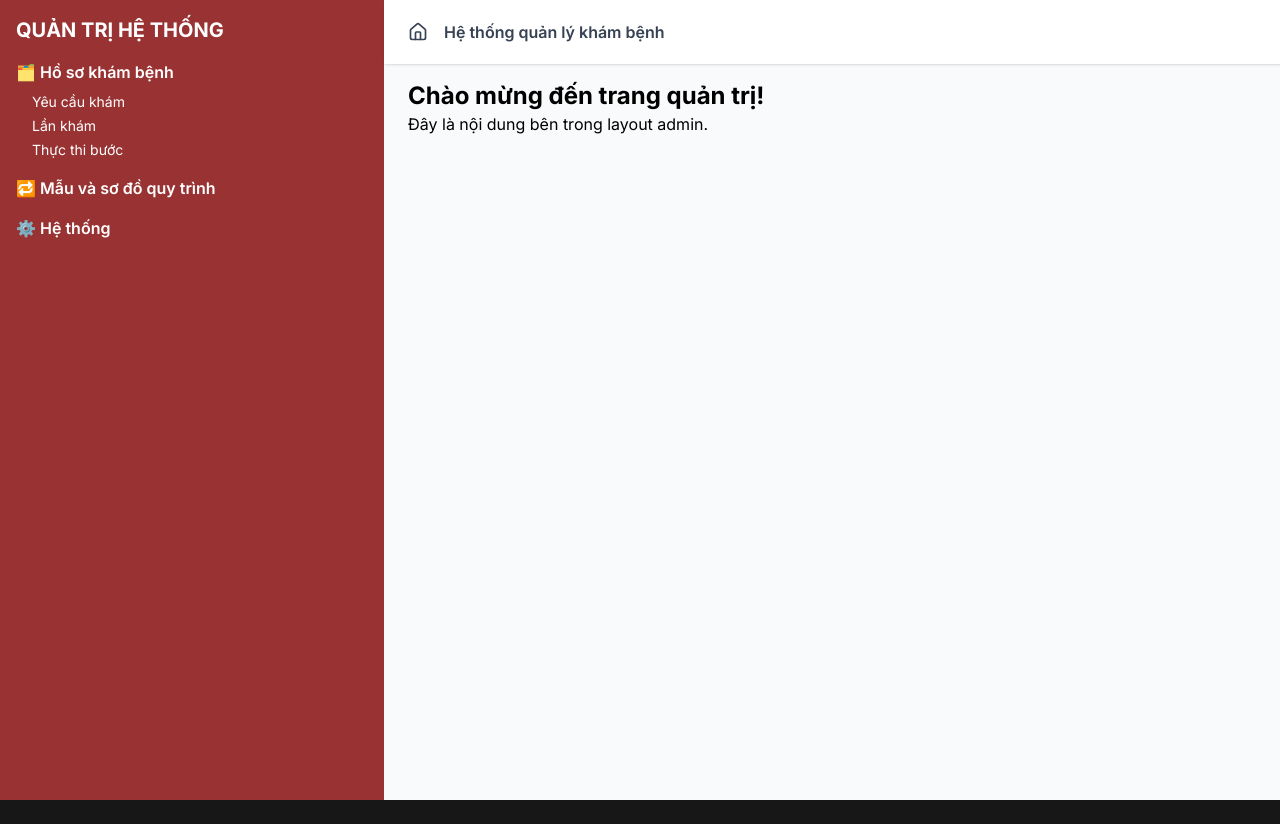
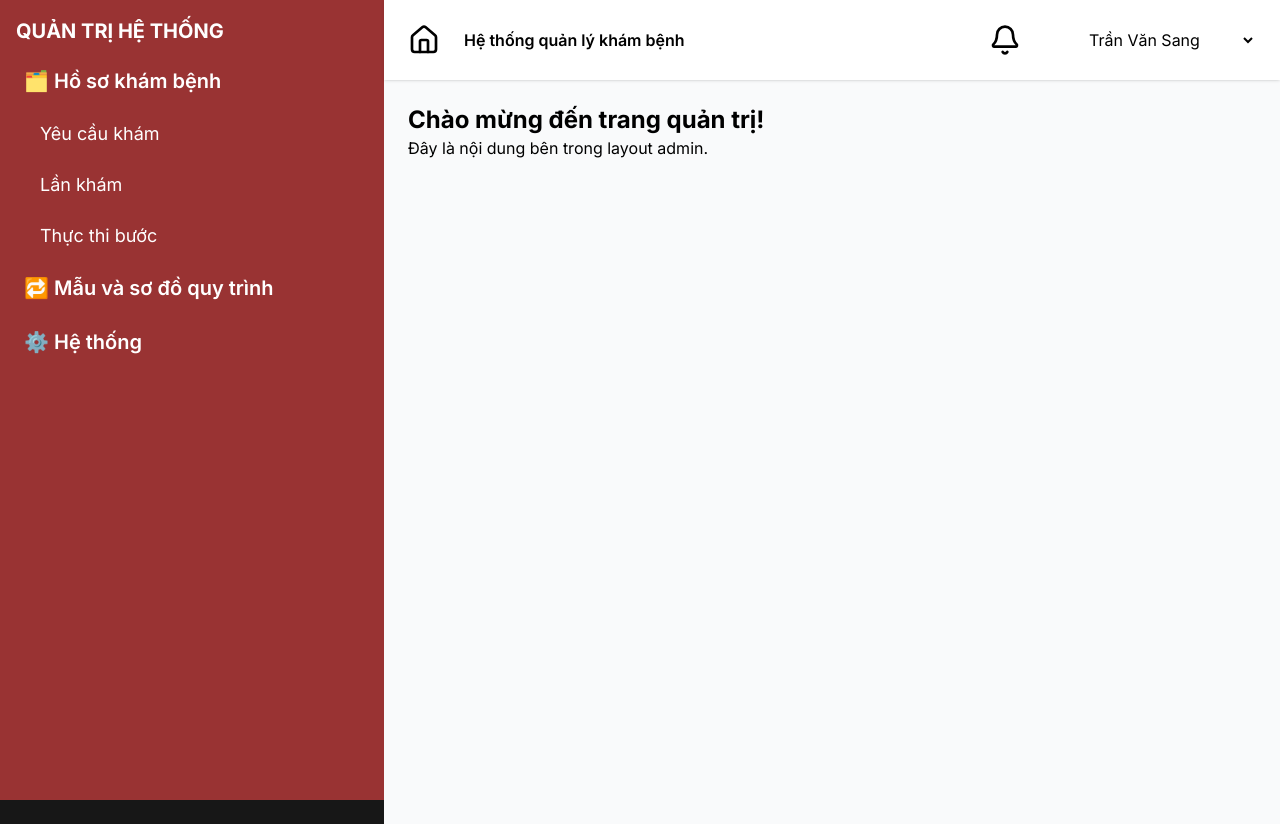
Before and after one commit to HuynhMinhLuan-B2106842/project_tt, a Next.js app in the folder frontend/: page /admin in a window 1280 px wide. Both pictures are taken after a click on the button "🗂️ Hồ sơ khám bệnh". Before the commit the page ends 800 px from the top, so only its background shows below. Built offline with nearby package versions, Linux system fonts and the light colour scheme.

Commit message:
commit to pull

```diff
--- a/frontend/app/components/admin/AdminHeader.tsx
+++ b/frontend/app/components/admin/AdminHeader.tsx
@@ -1,22 +1,19 @@
 // components/admin/Header.tsx
-import { Bell, Home, UserCircle } from 'lucide-react';
+import { Bell, Home } from 'lucide-react';
 
 const Header = () => {
   return (
-    <header className="w-full bg-white shadow h-16 px-6 flex items-center justify-between fixed top-0 left-96 z-10">
-      <div className="flex items-center gap-4 text-gray-700">
-        <Home className="w-5 h-5" />
-        <span className="font-semibold">Hệ thống quản lý khám bệnh</span>
-      </div>
+    <header className="fixed top-0 text-black left-0 z-10 h-20 bg-white shadow px-6 flex items-center justify-between ml-96 w-[calc(100%-24rem)]">
+  <div className="flex items-center gap-6 ">
+    <Home className="w-8 h-8" />
+    <span className="font-semibold text-bg">Hệ thống quản lý khám bệnh</span>
+  </div>
 
-      <div className="flex items-center gap-4">
-        <Bell className="w-5 h-5 text-gray-600" />
-        <UserCircle className="w-6 h-6 text-gray-600" />
-        <span className="font-medium">Trần Văn Sang</span>
-
-        <select className="border text-sm px-2 py-1 rounded">
-          <option value="vi">Tiếng Việt</option>
-          <option value="en">English</option>
+  <div className="flex items-center gap-6">
+    <Bell className="w-8 h-8 " />
+        <select className=" text-bg px-10 py-5 rounded">
+          <option value="vi">Trần Văn Sang</option>
+          <option value="en">Đăng xuất</option>
         </select>
       </div>
     </header>
--- a/frontend/app/components/admin/AdminSidebar.tsx
+++ b/frontend/app/components/admin/AdminSidebar.tsx
@@ -1,55 +1,58 @@
-// components/admin/Sidebar.tsx
 'use client';
 import Link from 'next/link';
 import { useState } from 'react';
+import './sidebar.css'; // global CSS
 
 const Sidebar = () => {
-  const [openMenu, setOpenMenu] = useState<string | null>(null);
+  const [openMenus, setOpenMenus] = useState<string[]>([]); // đổi từ string -> mảng
 
   const toggleMenu = (menu: string) => {
-    setOpenMenu(openMenu === menu ? null : menu);
+    setOpenMenus(prev =>
+      prev.includes(menu)
+        ? prev.filter(m => m !== menu) // nếu đang mở => đóng lại
+        : [...prev, menu]              // nếu đang đóng => mở ra
+    );
   };
 
   return (
-    <aside className="w-96 bg-[#993333] text-white h-screen p-4 fixed">
-      <h2 className="text-xl font-bold mb-4 uppercase">Quản trị hệ thống</h2>
+    <aside className="sidebar">
+      <h2 className="sidebarHeading">Quản trị hệ thống</h2>
 
-      <nav className="space-y-4">
-        {/* Mỗi mục chính */}
+      <nav className="nav">
         <div>
-          <button onClick={() => toggleMenu('hoso')} className="w-full text-left font-semibold">
+          <button onClick={() => toggleMenu('hoso')} className="menuTitle">
             🗂️ Hồ sơ khám bệnh
           </button>
-          {openMenu === 'hoso' && (
-            <ul className="ml-4 text-sm mt-2 space-y-1">
-              <li><Link href="/admin/yeucau">Yêu cầu khám</Link></li>
-              <li><Link href="/admin/lankham">Lần khám</Link></li>
-              <li><Link href="/admin/thucthi">Thực thi bước</Link></li>
+          {openMenus.includes('hoso') && (
+            <ul className="subMenu">
+              <li><Link href="/admin/yeucau" className="subMenuItem">Yêu cầu khám</Link></li>
+              <li><Link href="/admin/lankham" className="subMenuItem">Lần khám</Link></li>
+              <li><Link href="/admin/thucthi" className="subMenuItem">Thực thi bước</Link></li>
             </ul>
           )}
         </div>
 
         <div>
-          <button onClick={() => toggleMenu('quytrinh')} className="w-full text-left font-semibold">
+          <button onClick={() => toggleMenu('quytrinh')} className="menuTitle">
             🔁 Mẫu và sơ đồ quy trình
           </button>
-          {openMenu === 'quytrinh' && (
-            <ul className="ml-4 text-sm mt-2 space-y-1">
-              <li><Link href="/admin/mauquytrinh">Mẫu quy trình</Link></li>
-              <li><Link href="/admin/diagram">Sơ đồ quy trình</Link></li>
+          {openMenus.includes('quytrinh') && (
+            <ul className="subMenu">
+              <li><Link href="/admin/mauquytrinh" className="subMenuItem">Mẫu quy trình</Link></li>
+              <li><Link href="/admin/diagram" className="subMenuItem">Sơ đồ quy trình</Link></li>
             </ul>
           )}
         </div>
 
         <div>
-          <button onClick={() => toggleMenu('hethong')} className="w-full text-left font-semibold">
+          <button onClick={() => toggleMenu('hethong')} className="menuTitle">
             ⚙️ Hệ thống
           </button>
-          {openMenu === 'hethong' && (
-            <ul className="ml-4 text-sm mt-2 space-y-1">
-              <li><Link href="/admin/benhnhan">Quản lý bệnh nhân</Link></li>
-              <li><Link href="/admin/taikhoan">Tài khoản người dùng</Link></li>
-              <li><Link href="/admin/thongke">Thống kê & Báo cáo</Link></li>
+          {openMenus.includes('hethong') && (
+            <ul className="subMenu">
+              <li><Link href="/admin/benhnhan" className="subMenuItem">Quản lý bệnh nhân</Link></li>
+              <li><Link href="/admin/taikhoan" className="subMenuItem">Tài khoản người dùng</Link></li>
+              <li><Link href="/admin/thongke" className="subMenuItem">Thống kê & Báo cáo</Link></li>
             </ul>
           )}
         </div>
--- /dev/null
+++ b/frontend/app/components/admin/sidebar.css
@@ -0,0 +1,64 @@
+.menuTitle {
+  width: 100%;
+  text-align: left;
+  font-weight: 600;
+  padding: 0.25rem 0.5rem;
+  border-radius: 0.25rem;
+  transition: all 0.2s;
+}
+
+.menuTitle:hover {
+  background-color: #581313; /* tương đương hover:bg-red-900 */
+}
+
+/* submenu wrapper */
+.subMenu {
+  margin-left: 1rem;
+  margin-top: 1rem;
+  font-size: 0.875rem;
+}
+
+.subMenuItem {
+    font-size: large;
+}
+.subMenu li + li {
+  margin-top: 1rem;
+}
+
+.subMenuItem {
+  display: block;
+  padding: 0.25rem 0.5rem;
+  border-radius: 0.25rem;
+  transition: all 0.2s;
+  text-decoration: none;
+  color: inherit;
+}
+
+.subMenuItem:hover {
+  background-color: #581313; /* bg-red-600 */
+  color: white;
+}
+
+.sidebar {
+  width: 24rem; /* w-96 */
+  background-color: #993333;
+  color: white;
+  height: 100vh;
+  padding: 1rem;
+  position: fixed;
+}
+
+.sidebarHeading {
+  font-size: 1.25rem;
+  font-weight: 700;
+  margin-bottom: 1rem;
+  text-transform: uppercase;
+}
+
+.nav {
+  font-size: 1.25rem;
+}
+
+.nav > div + div {
+  margin-top: 1rem;
+}
--- a/frontend/app/components/layout/AdminLayout.tsx
+++ b/frontend/app/components/layout/AdminLayout.tsx
@@ -10,7 +10,7 @@ const AdminLayout = ({ children, className }: AdminLayoutProps) => {
   return (
     <div className="flex">
       <Sidebar />
-      <div className="ml-96 w-full min-h-screen bg-gray-50">
+      <div className="ml-96 mt-6 w-full min-h-screen bg-gray-50">
         <Header />
         <main className={`pt-20 p-6 ${className}`}>{children}</main>
       </div>
```
Also changed, not shown: frontend/public/icons8-sort-up-50.png (added).
